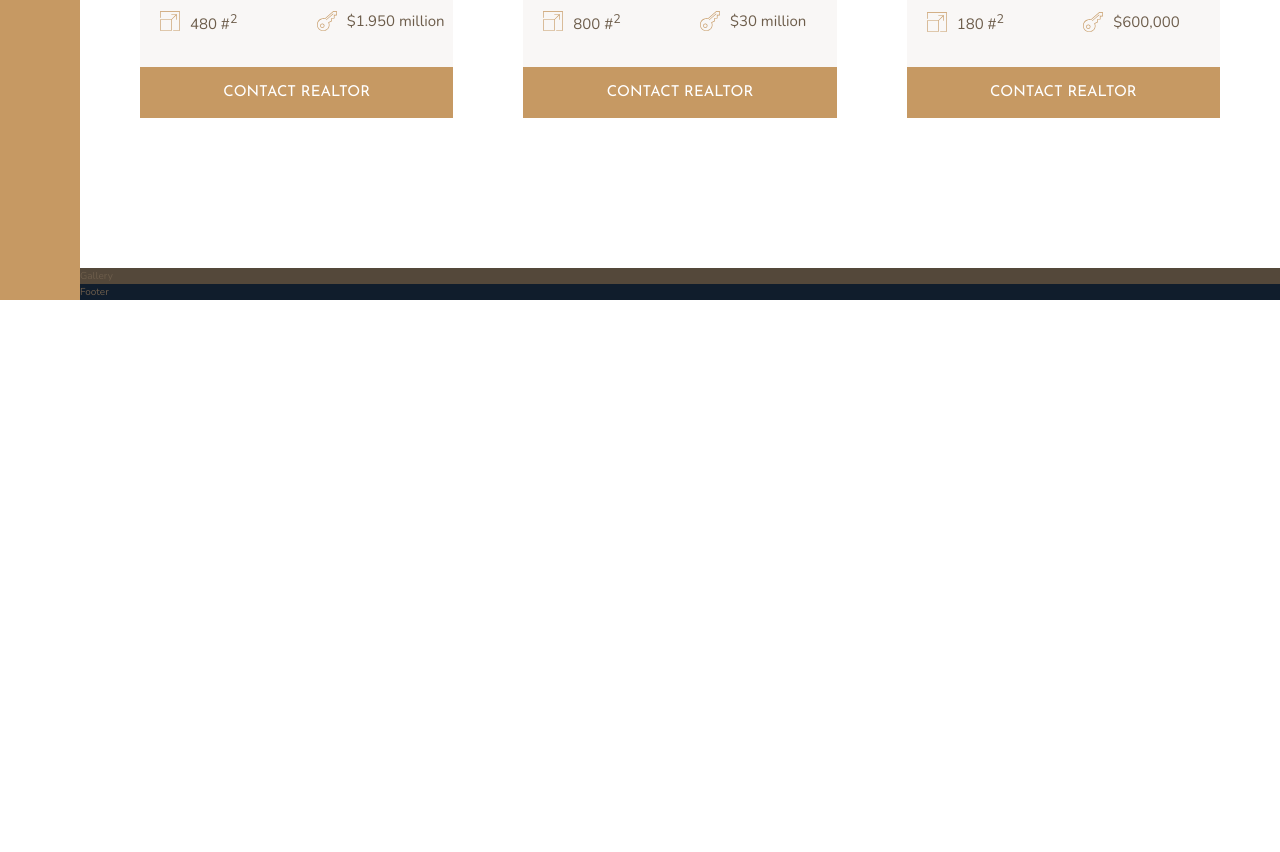
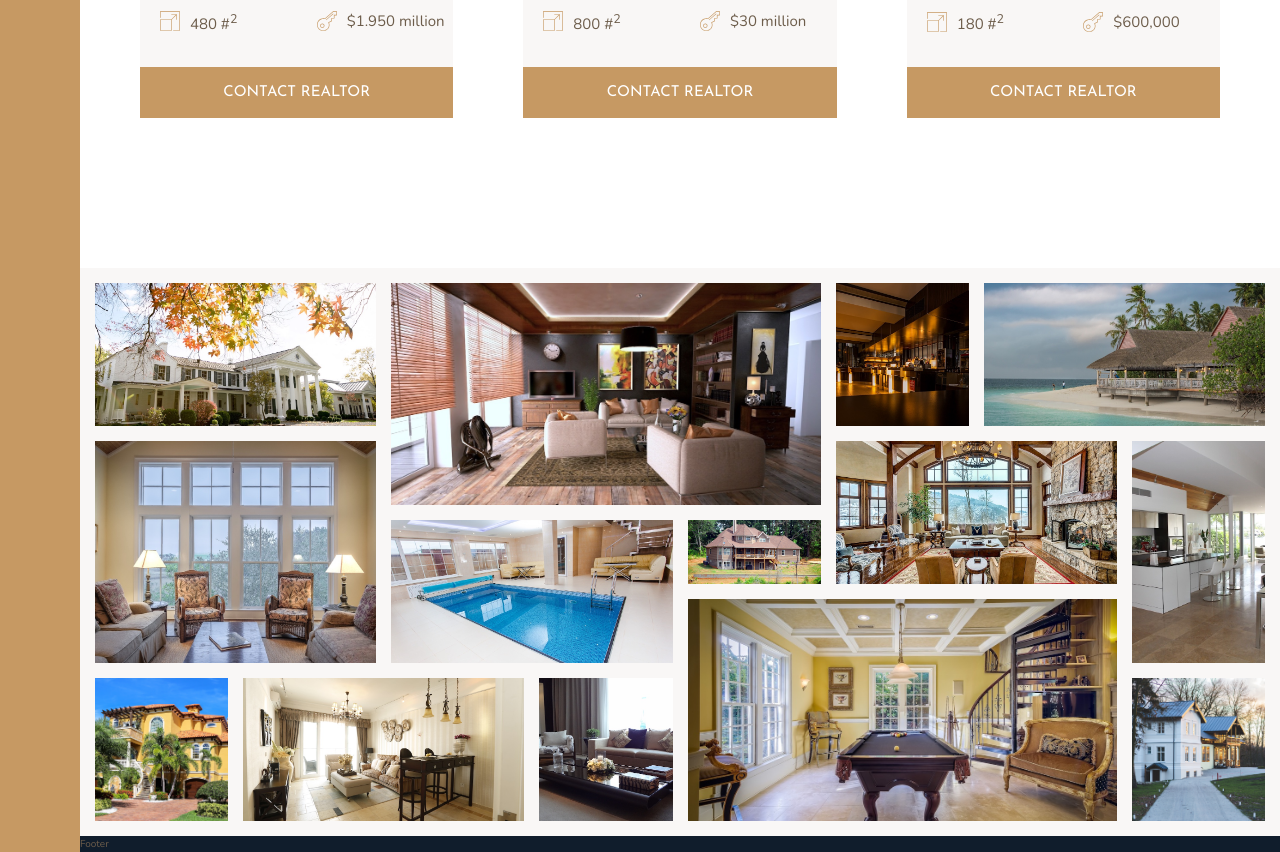
Before and after one commit to LucaLam/nexter-site, a website: page index.html in a window 1280 px wide. Shown: the part 2686-3538 px from the top of the page. Before the commit the page ends 2986 px from the top, so only its background shows below. Drawn offline with nearby package versions, Linux system fonts and the light colour scheme.

Commit message:
gallery complete using CSS gris and object fit to keep the images looking perfect

```diff
--- a/index.html
+++ b/index.html
@@ -303,7 +303,49 @@
         </section>
 
         <section class="gallery">
-            Gallery
+            <figure class="gallery__item gallery__item--1">
+                <img src="img/gal-1.jpeg" alt="gallery img 1" class="gallery__img">
+            </figure>
+            <figure class="gallery__item gallery__item--2">
+                <img src="img/gal-2.jpeg" alt="gallery img 2" class="gallery__img">
+            </figure>
+            <figure class="gallery__item gallery__item--3">
+                <img src="img/gal-3.jpeg" alt="gallery img 3" class="gallery__img">
+            </figure>
+            <figure class="gallery__item gallery__item--4">
+                <img src="img/gal-4.jpeg" alt="gallery img 4" class="gallery__img">
+            </figure>
+            <figure class="gallery__item gallery__item--5">
+                <img src="img/gal-5.jpeg" alt="gallery img 5" class="gallery__img">
+            </figure>
+            <figure class="gallery__item gallery__item--6">
+                <img src="img/gal-6.jpeg" alt="gallery img 6" class="gallery__img">
+            </figure>
+            <figure class="gallery__item gallery__item--7">
+                <img src="img/gal-7.jpeg" alt="gallery img 7" class="gallery__img">
+            </figure>
+            <figure class="gallery__item gallery__item--8">
+                <img src="img/gal-8.jpeg" alt="gallery img 8" class="gallery__img">
+            </figure>
+            <figure class="gallery__item gallery__item--9">
+                <img src="img/gal-9.jpeg" alt="gallery img 9" class="gallery__img">
+            </figure>
+            <figure class="gallery__item gallery__item--10">
+                <img src="img/gal-10.jpeg" alt="gallery img 10" class="gallery__img">
+            </figure>
+            <figure class="gallery__item gallery__item--11">
+                <img src="img/gal-11.jpeg" alt="gallery img 11" class="gallery__img">
+            </figure>
+            <figure class="gallery__item gallery__item--12">
+                <img src="img/gal-12.jpeg" alt="gallery img 12" class="gallery__img">
+            </figure>
+            <figure class="gallery__item gallery__item--13">
+                <img src="img/gal-13.jpeg" alt="gallery img 13" class="gallery__img">
+            </figure>
+            <figure class="gallery__item gallery__item--14">
+                <img src="img/gal-14.jpeg" alt="gallery img 14" class="gallery__img">
+            </figure>
+
         </section>
 
         <footer class="footer">
--- a/sass/_gallery.scss
+++ b/sass/_gallery.scss
@@ -1,4 +1,91 @@
 .gallery{
-    background-color: $color-grey-dark-1;
     grid-column: full-start / full-end;
+    background-color: $color-grey-light-1;
+
+    display: grid;
+    grid-template-columns: repeat(8, 1fr);
+    grid-template-rows: repeat(7, 5vw);
+    gap: 1.5rem;
+    padding: 1.5rem;
+
+    &__item{
+
+        &--1{
+            grid-row: 1 / span 2;
+            grid-column:  1 / span 2;
+        }
+
+        &--2{
+            grid-row: 1 / span 3;
+            grid-column:  3 / span 3;
+        }
+
+        &--3{
+            grid-row: 1 / span 2;
+            grid-column: 6 / 7;
+        }
+
+        &--4{
+            grid-row: 1 / span 2;
+            grid-column: 7 / span 2;
+        }
+
+        &--5{
+            grid-row: 3 / span 3;
+            grid-column: 1 / span 2;
+        }
+
+        &--6{
+            grid-row: 4 / span 2;
+            grid-column: 3 / span 2;
+        }
+
+        &--7{
+            grid-row: 4 / 5;
+            grid-column: 5 / 6;
+        }
+
+        &--8{
+            grid-row: 3 / span 2;
+            grid-column: 6 / span 2;
+        }
+
+        &--9{
+            grid-row: 3 / span 3;
+            grid-column: 8 / 9;
+        }
+
+        &--10{
+            grid-row: 6 / span 2;
+            grid-column: 1 / 2;
+        }
+
+        &--11{
+            grid-row: 6 / span 2;
+            grid-column: 2 / span 2;
+        }
+
+        &--12{
+            grid-row: 6 / span 2;
+            grid-column: 4 / 5;
+        }
+
+        &--13{
+            grid-row: 5 / span 3;
+            grid-column: 5 / span 3;
+        }
+
+        &--14{
+            grid-row: 6 / span 2;
+            grid-column: 8 / 9;
+        }
+    }
+
+    &__img{
+        width: 100%;
+        height: 100%;
+        object-fit: cover;
+        display: block;
+    }
+
 }
```
Also changed, not shown: css/style.css.
